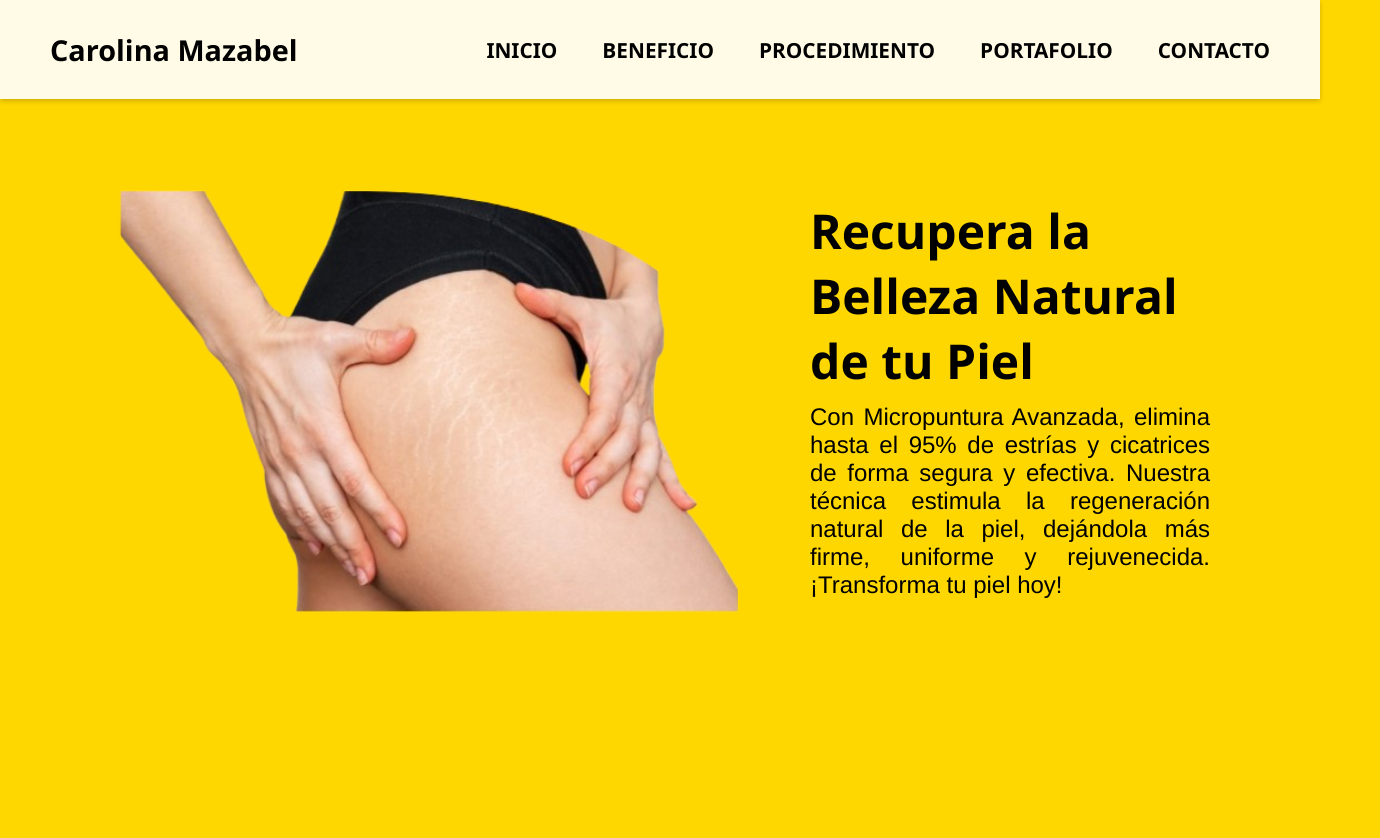
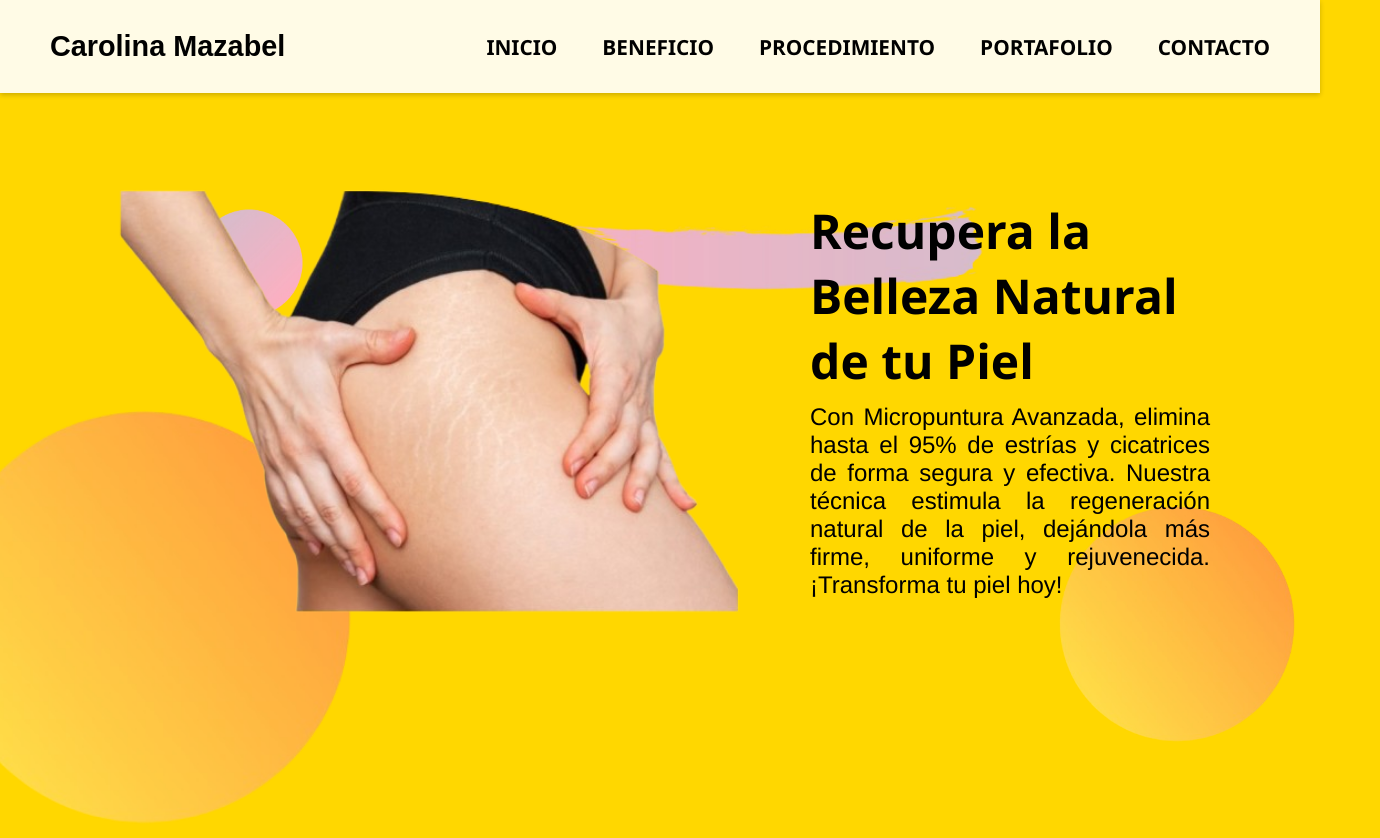
Before and after one commit to CarolinaMazabel/Carolina-Mazabel, a plain HTML site: page Index.html in a window 1280 px wide. Shown: the whole page, 1380 px wide, since content can reach past the window. Before the commit the page ends 800 px from the top, so only its background shows below. Drawn offline with Linux system fonts and the light colour scheme; a web font is replaced by a local one.

Commit message:
Actualisacion
24092024

```diff
--- a/Index.html
+++ b/Index.html
@@ -21,7 +21,13 @@
             </nav>
         </div>
     </header>
-
+    <!-- Imágenes de fondo decorativas -->
+    <div class="fondo">
+        <img src="Imagenes/imagen2.png" alt="Imagen decorativa" class="img-fondo izquierda-arriba">
+        <img src="Imagenes/imagen3.png" alt="Imagen decorativa" class="img-fondo izquierda-abajo">
+        <img src="Imagenes/imagen4.png" alt="Imagen decorativa" class="img-fondo derecha-arriba">
+        <img src="Imagenes/imagen5.png" alt="Imagen decorativa" class="img-fondo derecha-abajo">
+    </div>
     <main>
         <section class="content">
             <img src="Imagenes/imagen1.png" alt="Imagen Micropuntura">
--- a/Stilos/PaginaPrincipal.css
+++ b/Stilos/PaginaPrincipal.css
@@ -1,10 +1,52 @@
+@font-face {
+    font-family: 'Etna';
+    src: url('letra/Etna-Sans-serif.otf') format('opentype');
+}
+/* Posicionamiento del fondo */
+.fondo {
+    position: relative;
+    width: 100%;
+    height: 100%;
+}
+
+.img-fondo {
+    position: absolute;
+    opacity: 0.8; /* Transparencia para que las imágenes se mezclen con el fondo */
+}
+
+.izquierda-arriba {
+    top: 400px;
+    left: -200px;
+    width: 700px; /* Ajusta el tamaño de las imágenes según sea necesario */
+}
+
+.izquierda-abajo {
+    top: 200px;
+    left: 150px;
+    width: 200px; /* Ajusta el tamaño de las imágenes según sea necesario */
+}
+
+.derecha-arriba {
+    top: 500px;
+    right: -100px;
+    width: 400px; /* Ajusta el tamaño de las imágenes según sea necesario */
+}
+
+.derecha-abajo {
+    top: 70px;
+    right: 250px;
+    width: 600px; /* Ajusta el tamaño de las imágenes según sea necesario */
+}
+
 body {
     margin: 0;
     font-family: Arial, sans-serif;
     background-color: #FFD700; /* Fondo dorado */
-    color: #000; /* Texto negro */
+    color: #000;
     position: relative;
     overflow-x: hidden;
+    overflow: hidden;
+    font-family: 'Etna', sans-serif;
 }
 
 header {
@@ -13,28 +55,28 @@ header {
     top: 0;
     left: 0;
     display: flex;
-    justify-content: center; /* Centra el contenido del header */
+    justify-content: center;
     padding: 30px 20px;
-    background-color: rgba(255, 255, 255, 0.9); /* Fondo blanco semi-transparente */
+    background-color: rgba(255, 255, 255, 0.9);
     z-index: 1000;
-    box-shadow: 0 2px 5px rgba(0, 0, 0, 0.2); /* Sombra para darle un efecto de elevación */
+    box-shadow: 0 2px 5px rgba(0, 0, 0, 0.2);
 }
 
 .header-content {
     display: flex;
     align-items: center;
-    justify-content: space-between; /* Distribuye el contenido hacia los extremos */
+    justify-content: space-between;
     gap: 50px;
     max-width: 1280px;
-    width: 100%; /* Asegura que el contenido ocupe toda la fila disponible */
+    width: 100%;
 }
 
 h1 {
-    color: #000; /* Color negro */
+    color: #000;
     font-size: 1.8em;
     margin: 0;
     padding-left: 30px;
-    font-family:'Segoe UI', Tahoma, Geneva, Verdana, sans-serif;
+    font-family: 'Etna', sans-serif;
 }
 
 .menu ul {
@@ -48,12 +90,11 @@ h1 {
 
 .menu a {
     text-decoration: none;
-    color: #000; /* Texto del menú en negro */
+    color: #000;
     font-weight: bold;
     font-size: 1.3em;
-    font-family:'Segoe UI', Tahoma, Geneva, Verdana, sans-serif;
-    margin-left: 30PX;
-
+    font-family: 'Segoe UI', Tahoma, Geneva, Verdana, sans-serif;
+    margin-left: 30px;
 }
 
 main {
@@ -61,7 +102,8 @@ main {
     align-items: center;
     justify-content: center;
     width: 100%;
-    padding: 120px 20px 20px 10px; /* Ajuste de espacio para el encabezado fijo */
+    padding: 120px 20px 20px 10px;
+    position: absolute;
 }
 
 .content {
@@ -82,16 +124,16 @@ main {
 }
 
 .text-content h2 {
-    color: #000; /* Título en negro */
+    color: #000;
     margin: 0 0 10px;
     font-size: 3em;
-    font-family:'Segoe UI', Tahoma, Geneva, Verdana, sans-serif;
+    font-family: 'Segoe UI', Tahoma, Geneva, Verdana, sans-serif;
 }
 
 .text-content p {
-    color: #000; /* Texto en blanco */
+    color: #000;
     margin: 0;
     text-align: justify;
     font-size: 1.5em;
-    font-family:'Franklin Gothic Medium', 'Arial Narrow', Arial, sans-serif
+    font-family: 'Franklin Gothic Medium', 'Arial Narrow', Arial, sans-serif;
 }
```
Also changed, not shown: Imagenes/imagen2.png (added), Imagenes/imagen3.png (added), Imagenes/imagen4.png (added), Imagenes/imagen5.png (added), letra/Etna-Sans-serif.otf (added), 1 other file.
